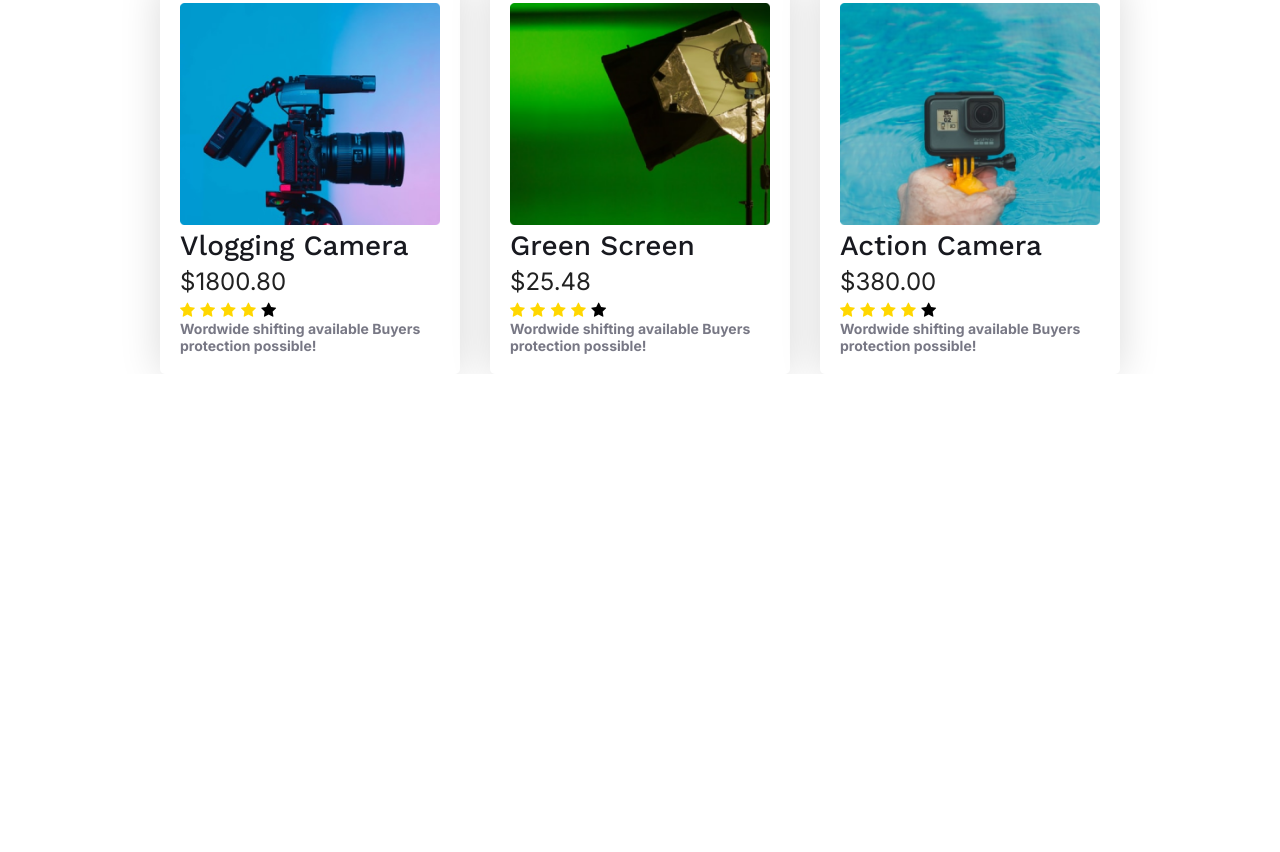
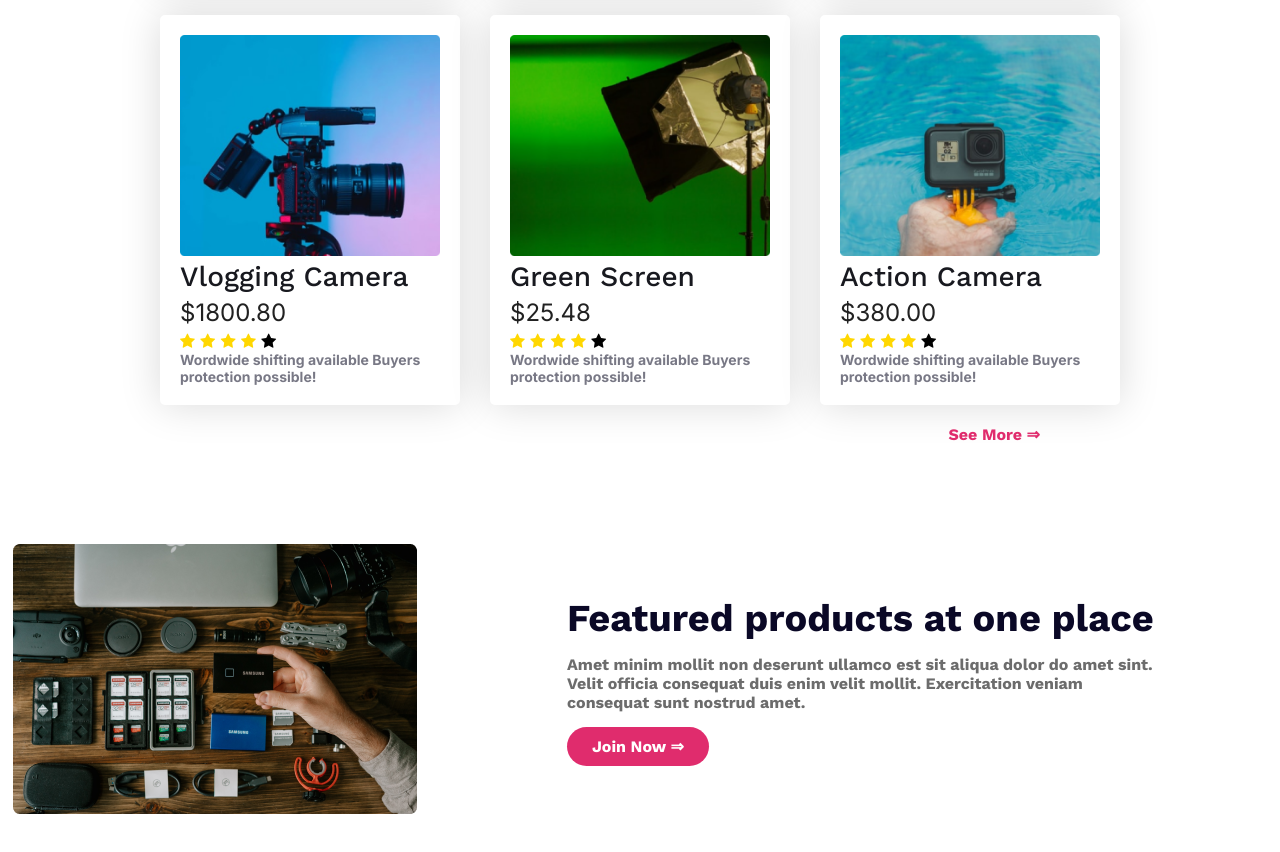
Before and after one commit to Legion204/influencer-gears-, a plain HTML site: page index.html in a window 1280 px wide. Shown: the part 1928-2780 px from the top of the page. Before the commit the page ends 2302 px from the top, so only its background shows below. Drawn offline with nearby package versions, Linux system fonts and the light colour scheme.

Commit message:
added featured and made it

```diff
--- a/index.html
+++ b/index.html
@@ -28,7 +28,7 @@
                     Influencer</h1>
                 <p>Lorem ipsum dolor sit amet, consectetur adipiscing elit. Sem <br> vestibulum sed scelerisque eros.
                     Lectus faucibus.</p>
-                <button class="primary-btn">Prebook now</button>
+                <button class="primary-btn">Prebook now &rArr;</button>
             </div>
             <div class="banner-img">
                 <img src="images/main-camera.png" alt="">
@@ -158,6 +158,19 @@
                 </div>
 
             </div>
+            <div class="see-more"><a href="">See More &rArr;</a></div>
+        </section>
+        <section class="Featured-container">
+            <div class="Featured-img">
+                <img src="images/gear.png" alt="">
+            </div>
+            <div class="Featured-content">
+                <h1>Featured products at one place</h1>
+                <p>Amet minim mollit non deserunt ullamco est sit aliqua dolor do amet sint. Velit officia consequat
+                    duis enim velit mollit. Exercitation veniam consequat sunt nostrud amet.</p>
+                <button class="primary-btn">Join Now &rArr;</button>
+            </div>
+
         </section>
     </main>
     <footer>
--- a/styles/ig.css
+++ b/styles/ig.css
@@ -16,9 +16,9 @@
     padding: 0;
 }
 
-/* img{
+img {
     width: 100%;
-} */
+}
 
 .primary-btn {
     border-radius: 41px;
@@ -123,6 +123,20 @@
     margin-bottom: 30px;
 }
 
+.see-more {
+    text-align: right;
+    position: relative;
+    right: 240px;
+    margin: 20px 0 20px;
+}
+
+.see-more a {
+    text-decoration: none;
+    color: var(--secondary-color);
+    font-size: 16px;
+    font-weight: 700;
+}
+
 .Collection-products {
     display: grid;
     grid-template-columns: repeat(3, 300px);
@@ -153,7 +167,7 @@
 }
 
 .card p {
-    color:#787885;
+    color: #787885;
     font-family: Inter;
     font-size: 14px;
     font-weight: 700;
@@ -165,6 +179,34 @@
 
 .checked {
     color: gold;
+}
+
+/* Featured styles */
+
+.Featured-container {
+    max-width: 1440px;
+    display: flex;
+    align-items: center;
+    justify-content: center;
+    margin: 100px auto;
+}
+
+.Featured-content {
+    margin: 0px 100px 0px 150px;
+    max-width: 600px;
+}
+
+.Featured-content h1 {
+    color: #0A0826;
+    font-size: 38px;
+    font-weight: 700;
+}
+
+.Featured-content p {
+    color: #6C6C6C;
+    font-size: 16px;
+    font-weight: 700;
+    padding: 15px 0 15px;
 }
 
 
@@ -224,7 +266,13 @@
         padding: 10px;
     }
 
-    .Collection-products{
+    .Collection-products {
         grid-template-columns: repeat(1, 300px);
     }
+    .Featured-container{
+        flex-direction: column;
+    }
+    .Featured-content{
+        margin: 20px;
+    }
 }
```
